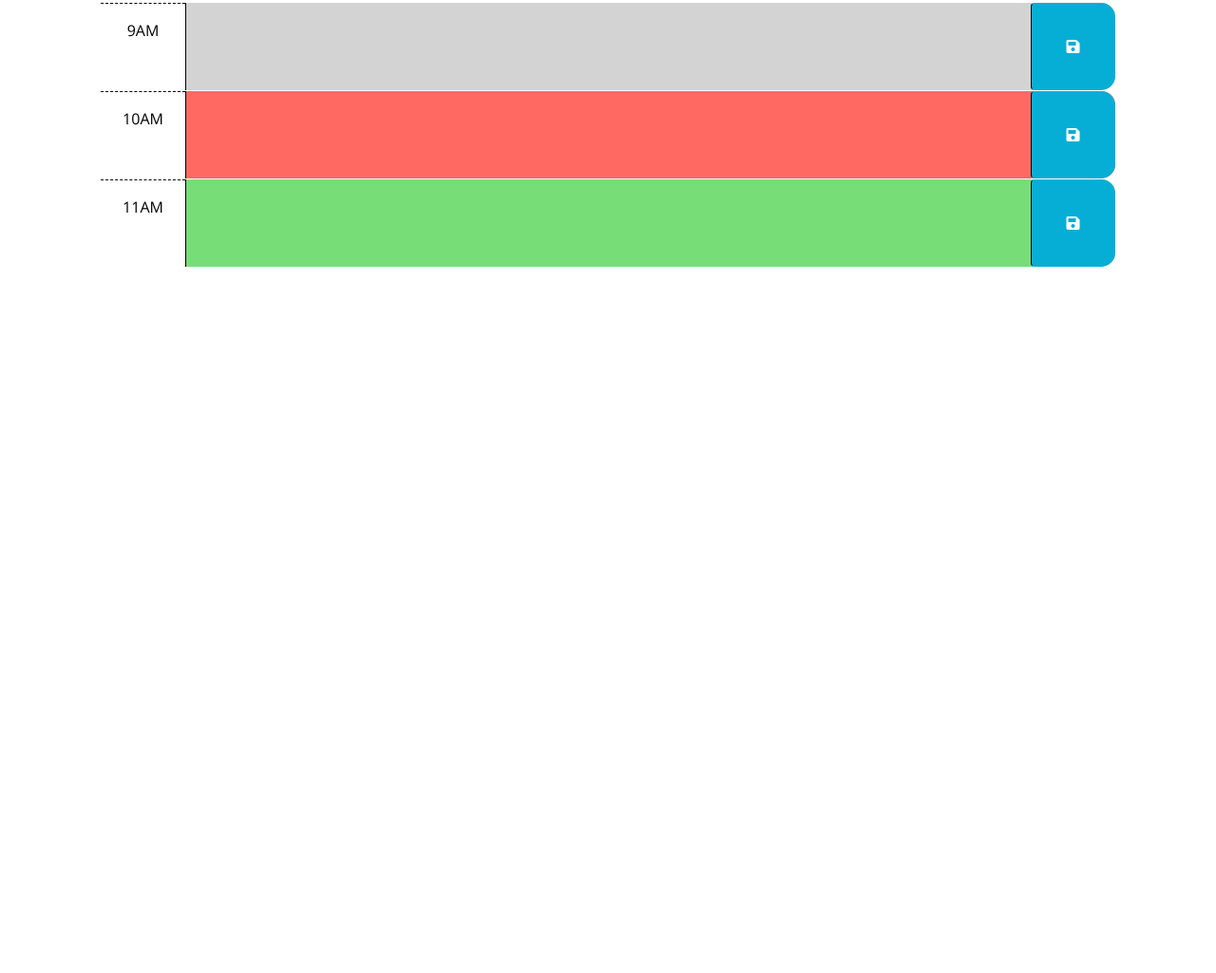
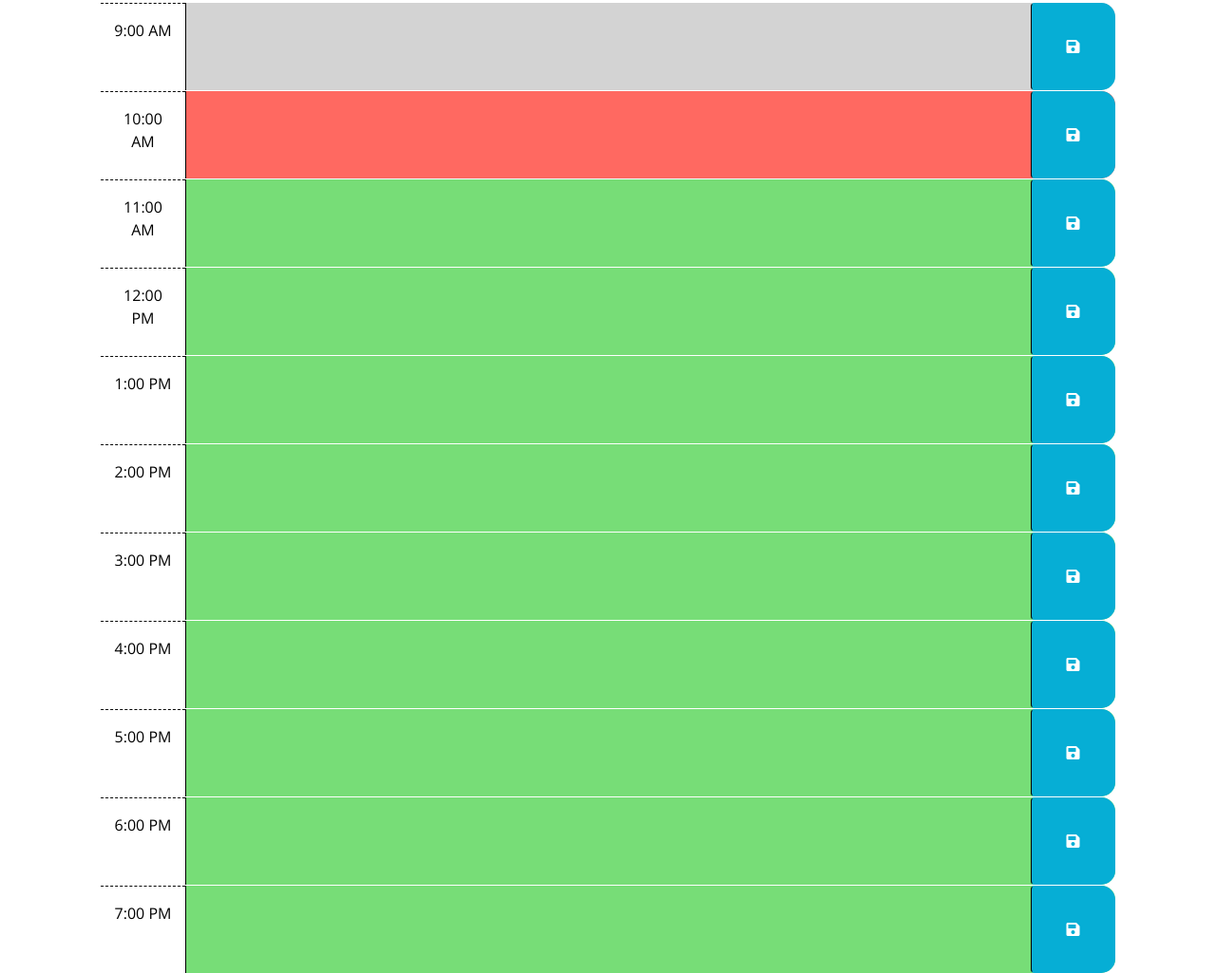
Before and after one commit to NickSweet1/Work-Day-Calendar, a plain HTML site: page Develop/index.html in a window 1280 px wide. Shown: the part 300-1325 px from the top of the page at 95% size. Before the commit the page ends 800 px from the top, so only its background shows below. Drawn offline with nearby package versions, Linux system fonts and the light colour scheme.

Commit message:
added more html for more time slots

```diff
--- a/Develop/index.html
+++ b/Develop/index.html
@@ -41,7 +41,7 @@
 
       <!-- Example of a past time block. The "past" class adds a gray background color. -->
       <div id="hour-9" class="row time-block past">
-        <div class="col-2 col-md-1 hour text-center py-3">9AM</div>
+        <div class="col-2 col-md-1 hour text-center py-3">9:00 AM</div>
         <textarea class="col-8 col-md-10 description" rows="3"> </textarea>
         <button class="btn saveBtn col-2 col-md-1" aria-label="save">
           <i class="fas fa-save" aria-hidden="true"></i>
@@ -50,7 +50,7 @@
 
       <!-- Example of a a present time block. The "present" class adds a red background color. -->
       <div id="hour-10" class="row time-block present">
-        <div class="col-2 col-md-1 hour text-center py-3">10AM</div>
+        <div class="col-2 col-md-1 hour text-center py-3">10:00 AM</div>
         <textarea class="col-8 col-md-10 description" rows="3"> </textarea>
         <button class="btn saveBtn col-2 col-md-1" aria-label="save">
           <i class="fas fa-save" aria-hidden="true"></i>
@@ -59,7 +59,71 @@
 
       <!-- Example of a future time block. The "future" class adds a green background color. -->
       <div id="hour-11" class="row time-block future">
-        <div class="col-2 col-md-1 hour text-center py-3">11AM</div>
+        <div class="col-2 col-md-1 hour text-center py-3">11:00 AM</div>
+        <textarea class="col-8 col-md-10 description" rows="3"> </textarea>
+        <button class="btn saveBtn col-2 col-md-1" aria-label="save">
+          <i class="fas fa-save" aria-hidden="true"></i>
+        </button>
+      </div>
+
+      <div id="hour-12" class="row time-block future">
+        <div class="col-2 col-md-1 hour text-center py-3">12:00 PM</div>
+        <textarea class="col-8 col-md-10 description" rows="3"> </textarea>
+        <button class="btn saveBtn col-2 col-md-1" aria-label="save">
+          <i class="fas fa-save" aria-hidden="true"></i>
+        </button>
+      </div>
+
+      <div id="hour-13" class="row time-block future">
+        <div class="col-2 col-md-1 hour text-center py-3">1:00 PM</div>
+        <textarea class="col-8 col-md-10 description" rows="3"> </textarea>
+        <button class="btn saveBtn col-2 col-md-1" aria-label="save">
+          <i class="fas fa-save" aria-hidden="true"></i>
+        </button>
+      </div>
+
+      <div id="hour-14" class="row time-block future">
+        <div class="col-2 col-md-1 hour text-center py-3">2:00 PM</div>
+        <textarea class="col-8 col-md-10 description" rows="3"> </textarea>
+        <button class="btn saveBtn col-2 col-md-1" aria-label="save">
+          <i class="fas fa-save" aria-hidden="true"></i>
+        </button>
+      </div>
+
+      <div id="hour-15" class="row time-block future">
+        <div class="col-2 col-md-1 hour text-center py-3">3:00 PM</div>
+        <textarea class="col-8 col-md-10 description" rows="3"> </textarea>
+        <button class="btn saveBtn col-2 col-md-1" aria-label="save">
+          <i class="fas fa-save" aria-hidden="true"></i>
+        </button>
+      </div>
+
+      <div id="hour-16" class="row time-block future">
+        <div class="col-2 col-md-1 hour text-center py-3">4:00 PM</div>
+        <textarea class="col-8 col-md-10 description" rows="3"> </textarea>
+        <button class="btn saveBtn col-2 col-md-1" aria-label="save">
+          <i class="fas fa-save" aria-hidden="true"></i>
+        </button>
+      </div>
+
+      <div id="hour-17" class="row time-block future">
+        <div class="col-2 col-md-1 hour text-center py-3">5:00 PM</div>
+        <textarea class="col-8 col-md-10 description" rows="3"> </textarea>
+        <button class="btn saveBtn col-2 col-md-1" aria-label="save">
+          <i class="fas fa-save" aria-hidden="true"></i>
+        </button>
+      </div>
+
+      <div id="hour-18" class="row time-block future">
+        <div class="col-2 col-md-1 hour text-center py-3">6:00 PM</div>
+        <textarea class="col-8 col-md-10 description" rows="3"> </textarea>
+        <button class="btn saveBtn col-2 col-md-1" aria-label="save">
+          <i class="fas fa-save" aria-hidden="true"></i>
+        </button>
+      </div>
+
+      <div id="hour-19" class="row time-block future">
+        <div class="col-2 col-md-1 hour text-center py-3">7:00 PM</div>
         <textarea class="col-8 col-md-10 description" rows="3"> </textarea>
         <button class="btn saveBtn col-2 col-md-1" aria-label="save">
           <i class="fas fa-save" aria-hidden="true"></i>
--- a/Develop/script.js
+++ b/Develop/script.js
@@ -2,7 +2,21 @@
 // the code isn't run until the browser has finished rendering all the elements
 // in the html.
 $(function () {
-  // TODO: Add a listener for click events on the save button. This code should
+  var saveButtonEl = $(".saveBtn");
+  var description = $(".description")
+  var item = "17";
+  saveButtonEl.on("click", function () {
+    localStorage.setItem("data", item);
+  })
+
+
+  var now = dayjs().format('MM/DD/YYYY');
+  $("#currentDay").text(now);
+});
+
+
+
+ // TODO: Add a listener for click events on the save button. This code should
   // use the id in the containing time-block as a key to save the user input in
   // local storage. HINT: What does `this` reference in the click listener
   // function? How can DOM traversal be used to get the "hour-x" id of the
@@ -20,7 +34,3 @@ $(function () {
   // attribute of each time-block be used to do this?
   //
   // TODO: Add code to display the current date in the header of the page.
-  var now = dayjs().format('MM/DD/YYYY');
-  var date = $("#currentDay");
-  date.text(now);
-});
```
